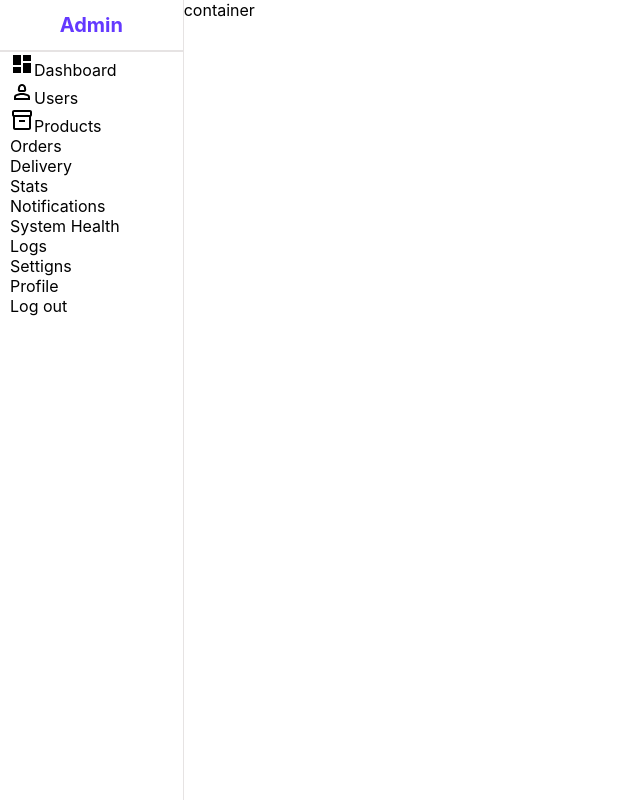
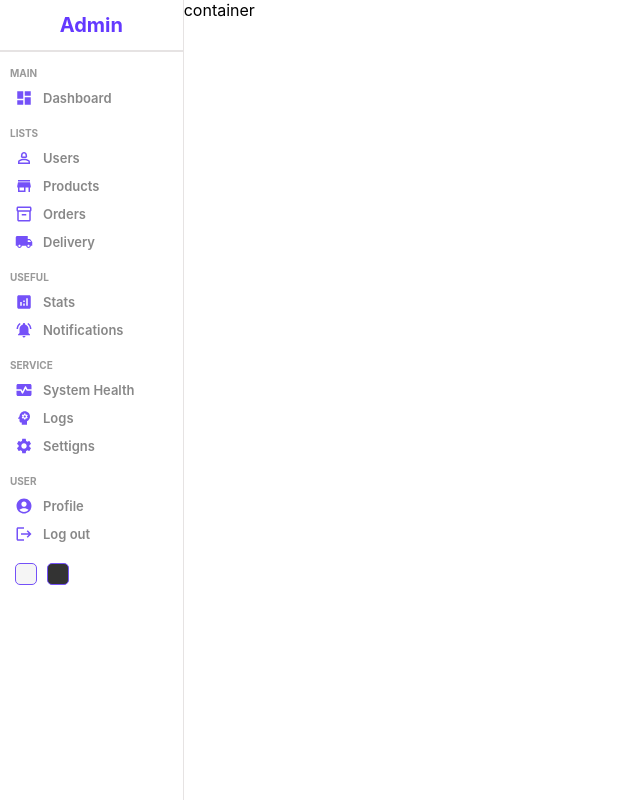
Before and after one commit to asrorqayumov/Admin-Dashboard, a React (Create React App) app: page / in a window 1280 px wide. Shown: the whole page, without its empty margins (0-640 px from the left). Built offline with nearby package versions, Linux system fonts and the light colour scheme.

Commit message:
:art: sidebar improved

```diff
--- a/src/components/sidebar/Sidebar.js
+++ b/src/components/sidebar/Sidebar.js
@@ -1,8 +1,17 @@
 import React from "react";
 import "./sidebar.scss";
 import DashboardIcon from "@mui/icons-material/Dashboard";
-import Person2OutlinedIcon from '@mui/icons-material/Person2Outlined';
-import Inventory2OutlinedIcon from '@mui/icons-material/Inventory2Outlined';
+import Person2OutlinedIcon from "@mui/icons-material/Person2Outlined";
+import Inventory2OutlinedIcon from "@mui/icons-material/Inventory2Outlined";
+import StoreIcon from "@mui/icons-material/Store";
+import LocalShippingIcon from "@mui/icons-material/LocalShipping";
+import AnalyticsIcon from "@mui/icons-material/Analytics";
+import NotificationsActiveIcon from "@mui/icons-material/NotificationsActive";
+import MonitorHeartIcon from "@mui/icons-material/MonitorHeart";
+import PsychologyIcon from "@mui/icons-material/Psychology";
+import SettingsIcon from "@mui/icons-material/Settings";
+import AccountCircleIcon from "@mui/icons-material/AccountCircle";
+import LogoutIcon from "@mui/icons-material/Logout";
 
 export const Sidebar = () => {
   return (
@@ -13,48 +22,65 @@ export const Sidebar = () => {
       <hr />
       <div className="center">
         <ul>
+          <p className="title">MAIN</p>
           <li>
-            <DashboardIcon />
+            <DashboardIcon className="icon" />
             <span>Dashboard</span>
           </li>
+          <p className="title">LISTS</p>
           <li>
-            <Person2OutlinedIcon />
+            <Person2OutlinedIcon className="icon" />
             <span>Users</span>
           </li>
           <li>
-            <Inventory2OutlinedIcon/>
+            <StoreIcon className="icon" />
             <span>Products</span>
           </li>
           <li>
+            <Inventory2OutlinedIcon className="icon" />
             <span>Orders</span>
           </li>
           <li>
+            <LocalShippingIcon className="icon" />
             <span>Delivery</span>
           </li>
+          <p className="title">USEFUL</p>
           <li>
+            <AnalyticsIcon className="icon" />
             <span>Stats</span>
           </li>
           <li>
+            <NotificationsActiveIcon className="icon" />
             <span>Notifications</span>
           </li>
+          <p className="title">SERVICE</p>
           <li>
+            <MonitorHeartIcon className="icon" />
             <span>System Health</span>
           </li>
           <li>
+            <PsychologyIcon className="icon" />
             <span>Logs</span>
           </li>
           <li>
+            <SettingsIcon className="icon" />
             <span>Settigns</span>
           </li>
+          <p className="title">USER</p>
           <li>
+            <AccountCircleIcon className="icon" />
             <span>Profile</span>
           </li>
           <li>
+            <LogoutIcon className="icon" />
             <span>Log out</span>
           </li>
         </ul>
       </div>
-      <div className="bottom"></div>
+      <div className="bottom">
+        <div className="colorOption"></div>
+        <div className="colorOption"></div>
+      </div>
     </div>
   );
 };
--- a/src/components/sidebar/sidebar.scss
+++ b/src/components/sidebar/sidebar.scss
@@ -1,30 +1,75 @@
-.sidebar{
+.sidebar {
   flex: 1;
   border-right: 0.5px solid rgb(230, 227, 227);
   min-height: 100vh;
   background-color: white;
-  .top{
+  .top {
     height: 50px;
     display: flex;
     align-items: center;
-    justify-content:center;
-    .logo{
+    justify-content: center;
+    .logo {
       font-size: 20px;
       font-weight: bold;
       color: #6439ff;
     }
   }
 
-  hr{
+  hr {
     height: 0;
     border: 0.5px solid rgb(230, 227, 227);
   }
 
-  .center{
+  .center {
     padding-left: 10px;
-    ul{
+    ul {
       list-style: none;
-
+      .title {
+        font-size: 10px;
+        font-weight: bold;
+        color: #999;
+        margin-top: 15px;
+        margin-bottom: 5px;
+      }
+      li {
+        display: flex;
+        align-items: center;
+        padding: 5px;
+        cursor: pointer;
+        &:hover {
+          background-color: #ece8ff;
+        }
+        .icon {
+          font-size: 18px;
+          color: #7451f8;
+        }
+        span {
+          font-size: 13px;
+          font-weight: 600;
+          color: #888;
+          margin-left: 10px;
         }
       }
     }
+  }
+  .bottom {
+    display: flex;
+    align-items: center;
+    margin: 10px;
+    .colorOption {
+      width: 20px;
+      height: 20px;
+      border-radius: 5px;
+      border: 1px solid #7451f8;
+      cursor: pointer;
+      margin: 5px;
+
+      &:nth-child(1) {
+        background-color: whitesmoke;
+      }
+      &:nth-child(2) {
+        background-color: #333;
+      }
+    }
+  }
+}
```
Lines whose indentation alone changed are shown as unchanged.
